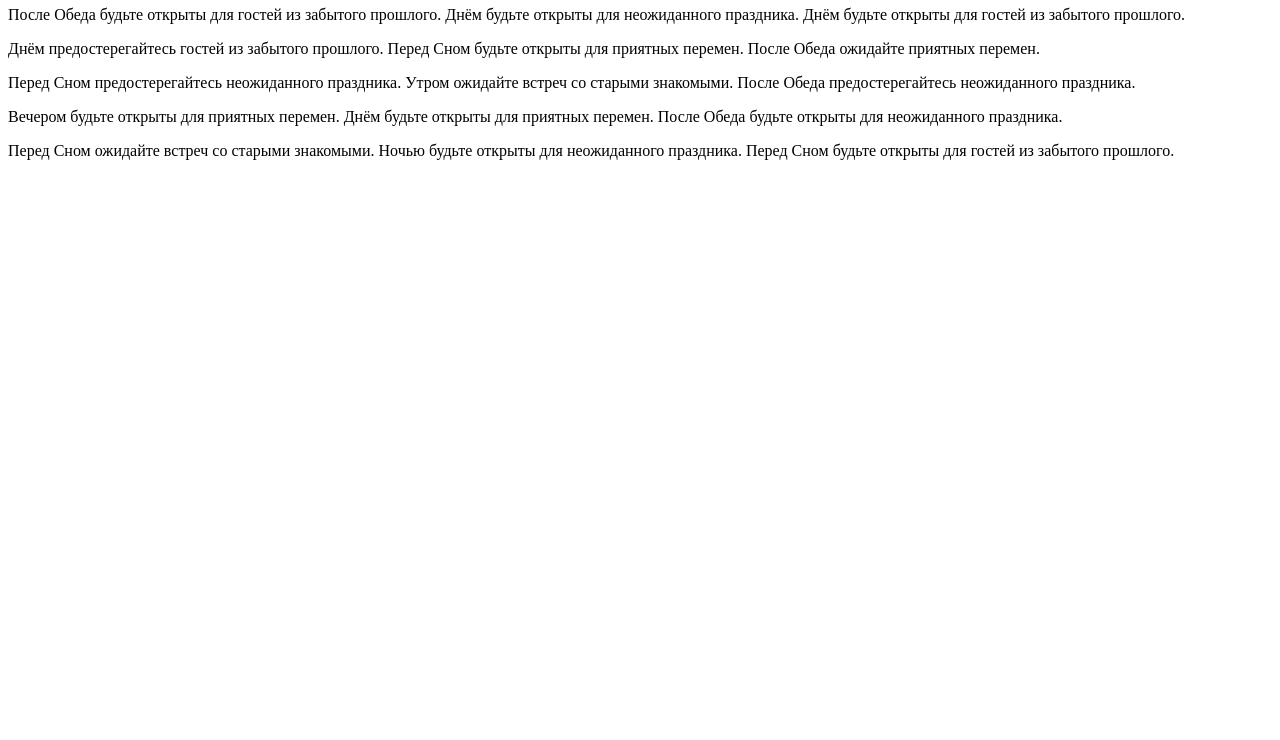
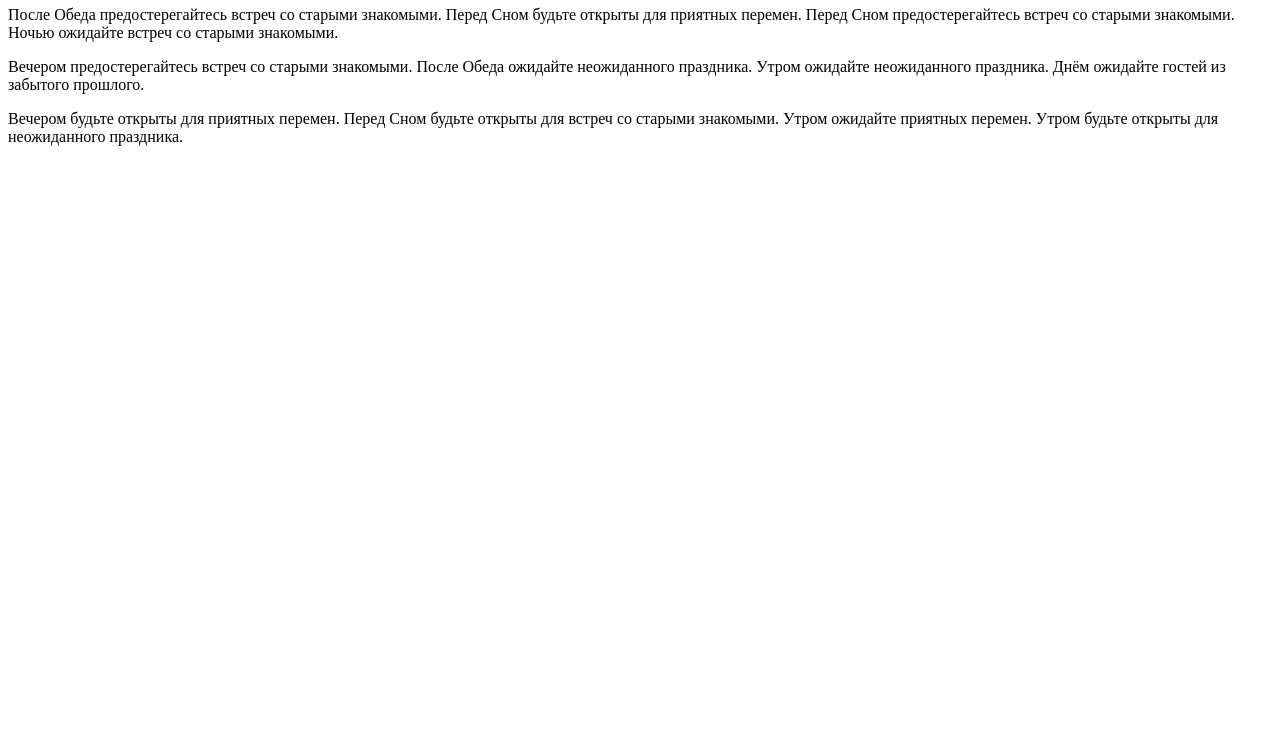
Before and after one commit to Pashets/Example, a plain HTML site: page index.html in a window 1280 px wide. Shown: the part 60-800 px from the top of the page. Drawn offline with Linux system fonts and the light colour scheme.

Commit message:
Update index.html

```diff
--- a/index.html
+++ b/index.html
@@ -4,14 +4,10 @@
     <title>Гороскоп на сегодня</title>
 </head>
 <body><h1>Что день 2019-09-20 готовит</h1>
-<p>После Обеда будьте открыты для гостей из забытого прошлого. Днём будьте открыты для неожиданного праздника. Днём
-    будьте открыты для гостей из забытого прошлого.</p>
-<p>Днём предостерегайтесь гостей из забытого прошлого. Перед Сном будьте открыты для приятных перемен. После Обеда
-    ожидайте приятных перемен.</p>
-<p>Перед Сном предостерегайтесь неожиданного праздника. Утром ожидайте встреч со старыми знакомыми. После Обеда
-    предостерегайтесь неожиданного праздника.</p>
-<p>Вечером будьте открыты для приятных перемен. Днём будьте открыты для приятных перемен. После Обеда будьте открыты для
-    неожиданного праздника.</p>
-<p>Перед Сном ожидайте встреч со старыми знакомыми. Ночью будьте открыты для неожиданного праздника. Перед Сном будьте
-    открыты для гостей из забытого прошлого.</p></body>
+<p>После Обеда предостерегайтесь встреч со старыми знакомыми. Перед Сном будьте открыты для приятных перемен. Перед Сном
+    предостерегайтесь встреч со старыми знакомыми. Ночью ожидайте встреч со старыми знакомыми.</p>
+<p>Вечером предостерегайтесь встреч со старыми знакомыми. После Обеда ожидайте неожиданного праздника. Утром ожидайте
+    неожиданного праздника. Днём ожидайте гостей из забытого прошлого.</p>
+<p>Вечером будьте открыты для приятных перемен. Перед Сном будьте открыты для встреч со старыми знакомыми. Утром
+    ожидайте приятных перемен. Утром будьте открыты для неожиданного праздника.</p></body>
 </html>
```
